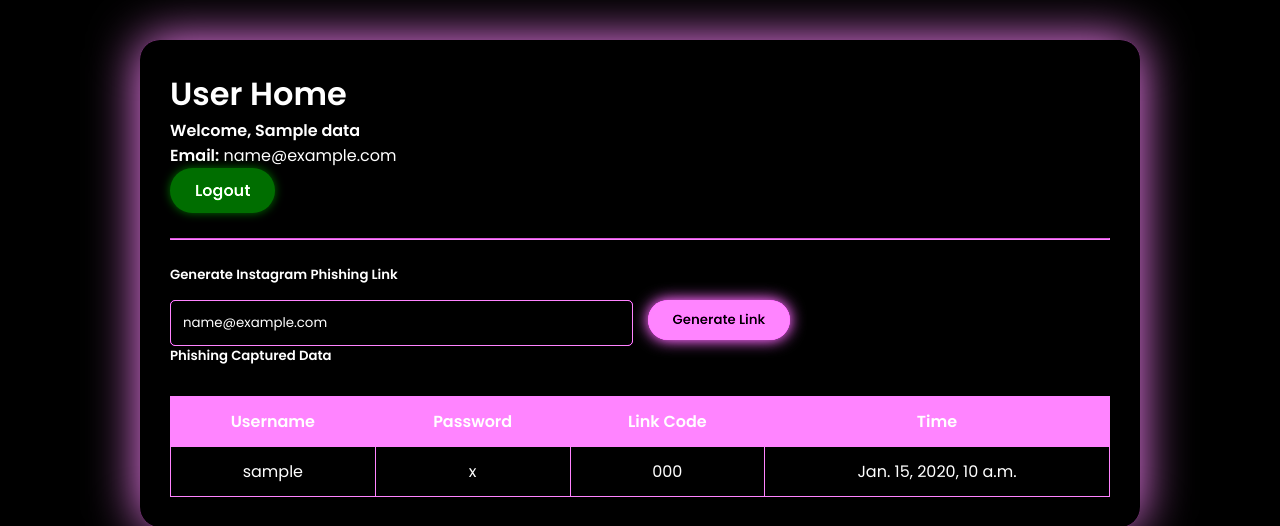
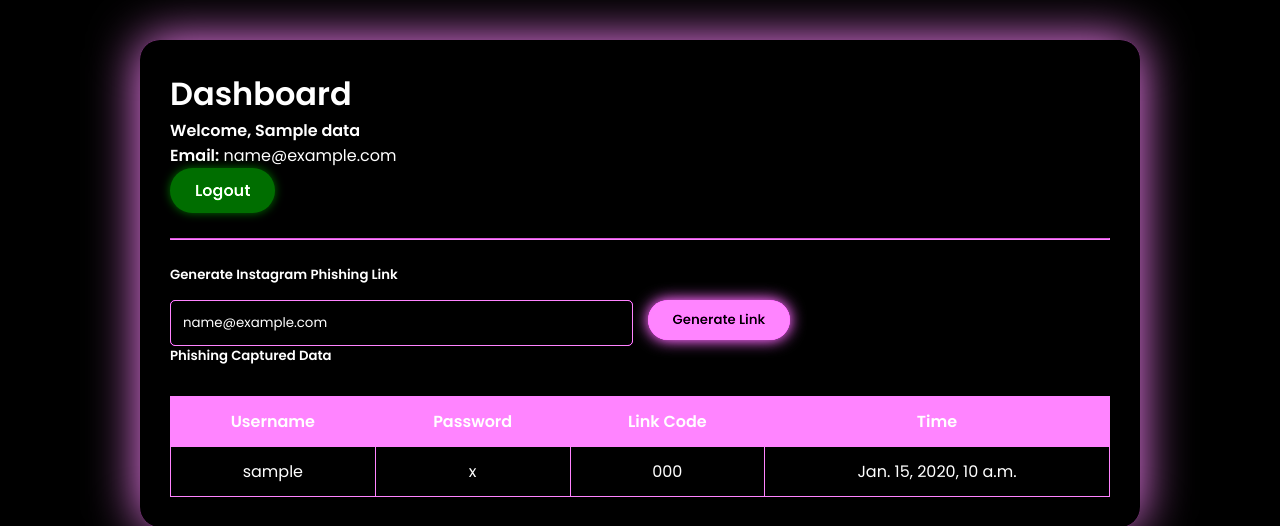
Before and after one commit to Unesh525/USINDIA, a Django app: template app1/templates/UserHome.html in a window 1280 px wide. Shown: the top 526 px of the page. Run offline with Django 5.2, Linux system fonts and the light colour scheme; the template is opened without the code that fills it: most values are stand-ins (such as "Sample title", 1, 10 or a date in 2020).

Commit message:
Update UserHome.html

```diff
--- a/app1/templates/UserHome.html
+++ b/app1/templates/UserHome.html
@@ -160,7 +160,7 @@
 <body>
 
 <div class="wrapper">
-  <h1 class="text-center">User Home</h1>
+  <h1 class="text-center">Dashboard</h1>
 
   {% if data %}
     {% for d in data %}
```
